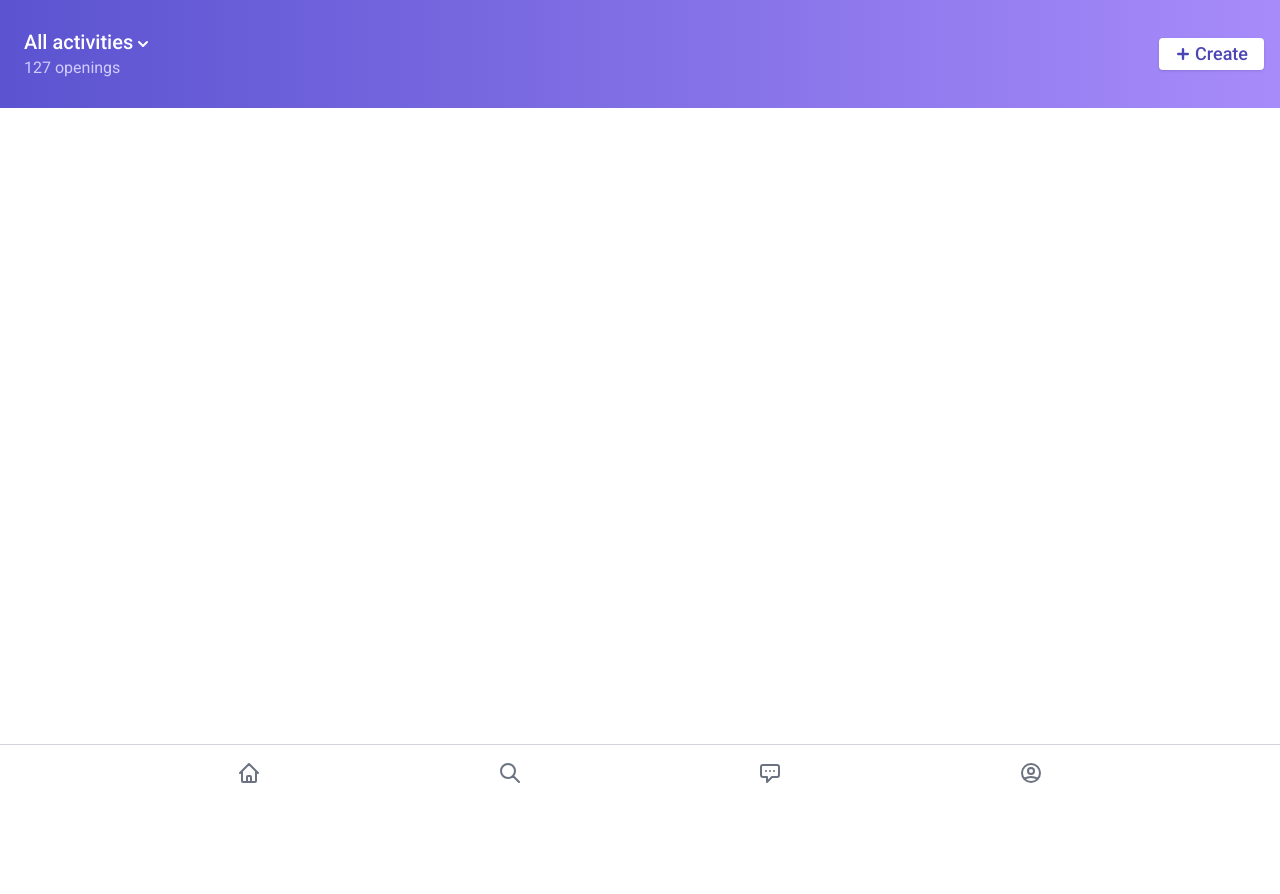
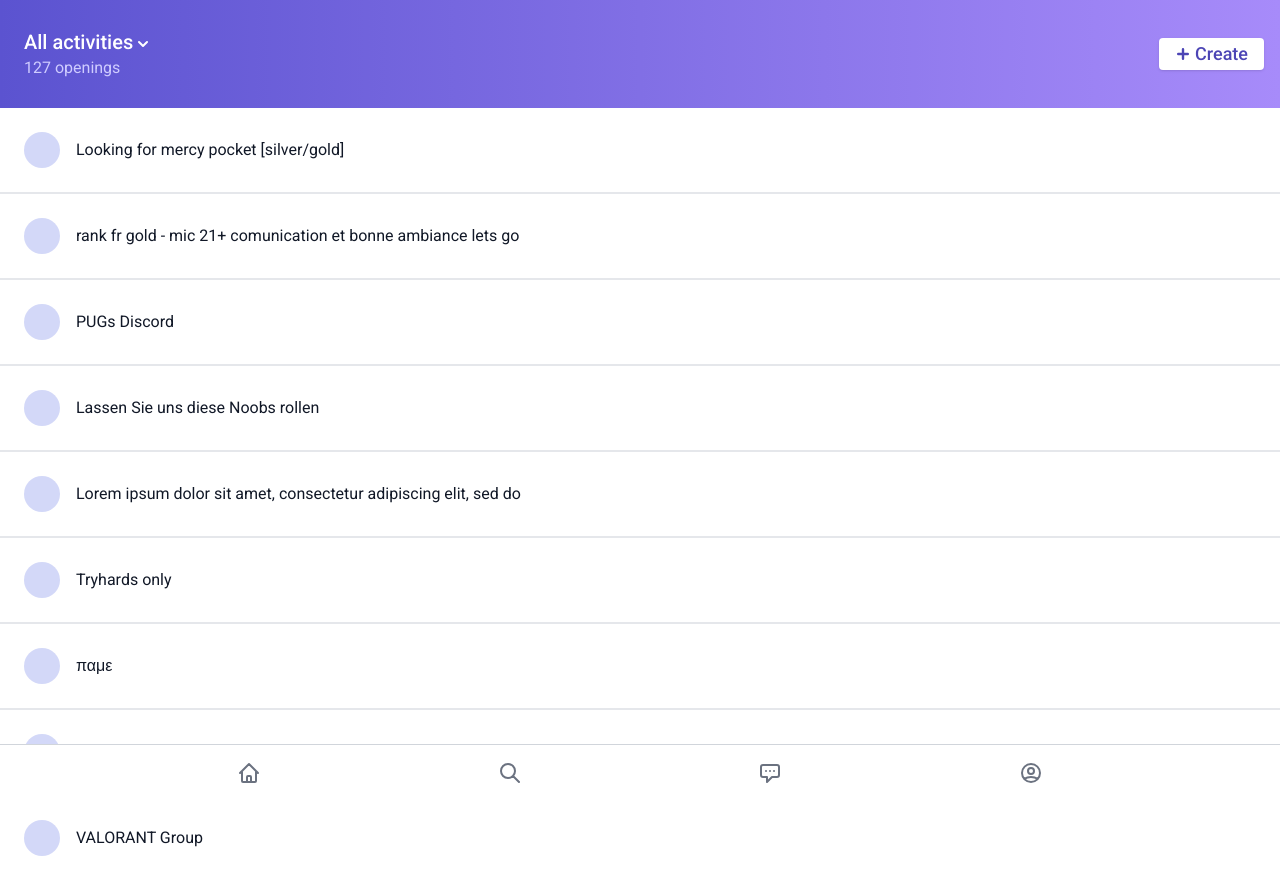
Before and after one commit to vas-delalis/concord, a React (Create React App) app in the folder client/: page /app/groups in a window 1280 px wide. Shown: the top 894 px of the page. Before the commit the page ends 800 px from the top, so only its background shows below. Built offline with nearby package versions, Linux system fonts and the light colour scheme.

Commit message:
Create GroupList

```diff
--- a/client/src/components/layout/MainLayout.jsx
+++ b/client/src/components/layout/MainLayout.jsx
@@ -22,10 +22,10 @@ const Link = ({ to, Icon, end=false }) => {
 
 export const MainLayout = ({ children }) => (
   <>
-    <main>
+    <main className='overflow-auto pb-14'>
       {children}
     </main>
-    <nav className='fixed bottom-0 left-0 right-0 flex justify-evenly items-center h-14 border-t border-gray-300'>
+    <nav className='fixed bottom-0 left-0 right-0 flex justify-evenly items-center h-14 border-t border-gray-300 bg-white'>
       <Link to="/app" Icon={HomeIcon} end />
       <Link to="/app/search" Icon={SearchIcon} />
       <Link to="/app/inbox" Icon={ChatAltIcon} />
--- /dev/null
+++ b/client/src/features/groups/api/fetchGroups.js
@@ -0,0 +1,19 @@
+export const fetchGroups = async ({ activities }) => {
+  const groups = [
+    { id: 0, activityName: 'Overwatch', title: 'Looking for mercy pocket [silver/gold]' },
+    { id: 1, activityName: 'Overwatch', title: 'rank fr gold - mic 21+ comunication et bonne ambiance lets go' },
+    { id: 2, activityName: 'Overwatch', title: 'PUGs Discord' },
+    { id: 3, activityName: 'Counter-Strike: Global Offensive', title: 'Lassen Sie uns diese Noobs rollen' },
+    { id: 4, activityName: 'Counter-Strike: Global Offensive', title: 'Lorem ipsum dolor sit amet, consectetur adipiscing elit, sed do' },
+    { id: 5, activityName: 'Counter-Strike: Global Offensive', title: 'Tryhards only' },
+    { id: 6, activityName: 'Counter-Strike: Global Offensive', title: 'παμε' },
+    { id: 7, activityName: 'League of Legends', title: 'League of Legends group' },
+    { id: 8, activityName: 'VALORANT', title: 'VALORANT Group' },
+  ];
+
+  if (activities.length === 0) {
+    return groups
+  }
+
+  return groups.filter(group => activities.map(a => a.name).includes(group.activityName))
+};
--- /dev/null
+++ b/client/src/features/groups/components/GroupList.jsx
@@ -0,0 +1,29 @@
+import { useQuery } from 'react-query';
+import { fetchGroups } from '../api/fetchGroups';
+
+export const GroupList = ({ filters }) => {
+  const { data } = useQuery(
+    ['activities', filters],
+    () => fetchGroups(filters)
+  );
+
+  if (!data?.length) {
+    return (
+      <span>No groups found</span>
+    )
+  }
+
+  return (
+    <ul className='divide-y-2'>
+      {data.map(group => (
+        <article
+          key={group.id}
+          className='p-6 flex items-center'
+        >
+          <div className='rounded-full w-9 h-9 mr-4 bg-primary-200 flex-none'></div>
+          <span className='text-gray-900'>{group.title}</span>
+        </article>
+      ))}
+    </ul>
+  )
+}
--- a/client/src/features/groups/Groups.jsx
+++ b/client/src/features/groups/components/Groups.jsx
@@ -3,6 +3,7 @@ import { PlusSmIcon, ChevronDownIcon } from '@heroicons/react/solid';
 import { Button } from 'components/elements';
 import { useDisclosure } from 'hooks/useDisclosure';
 import { ActivitySelect } from 'features/activities';
+import { GroupList } from './GroupList';
 
 function formatActivityNames(names) {
   switch (names.length) {
@@ -41,6 +42,7 @@ export const Groups = () => {
           Create
         </Button>
       </div>
+      <GroupList filters={filters} />
     </>
   );
 };
--- a/client/src/features/groups/index.js
+++ b/client/src/features/groups/index.js
@@ -1 +1 @@
-export * from './Groups';
+export * from './components/Groups';
```
